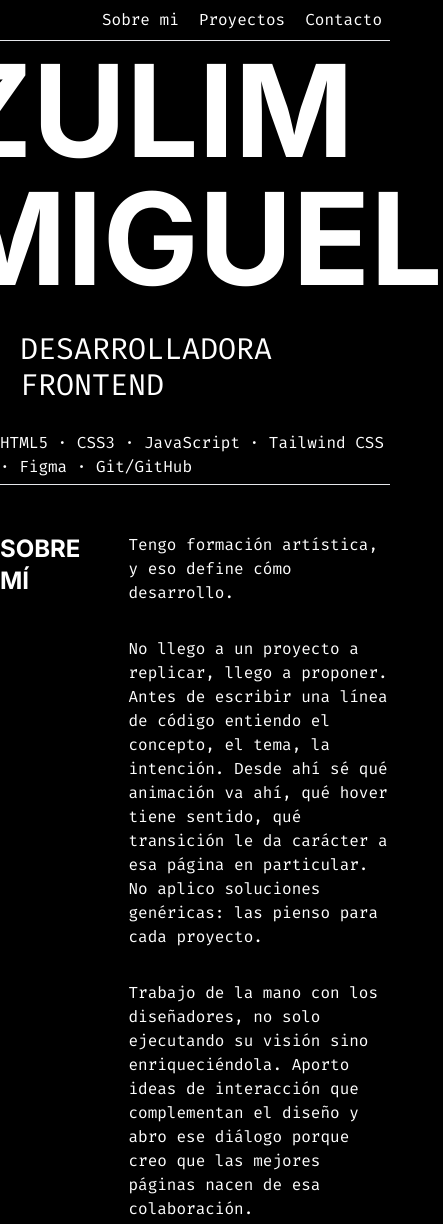
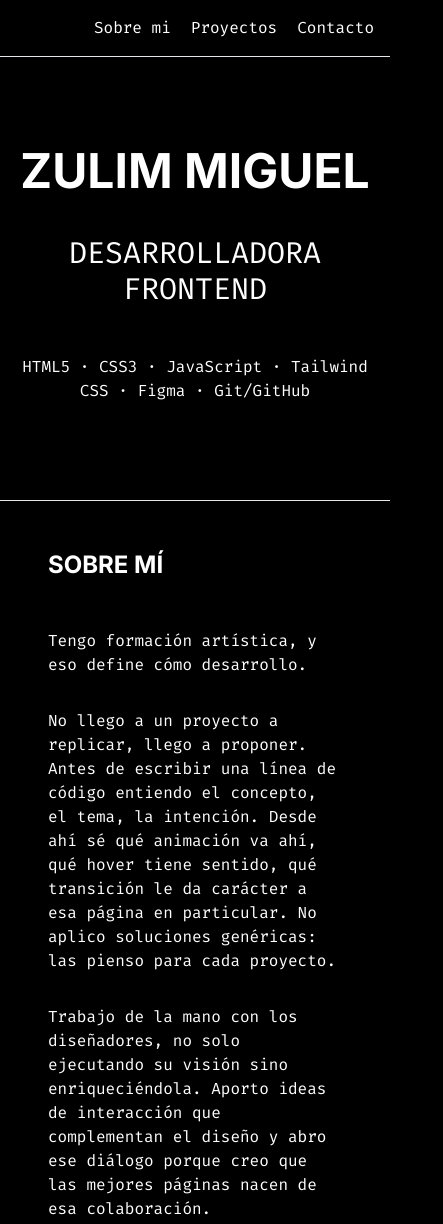
Before and after one commit to zulimmiguel161-rgb/Portafolio, a website: page index.html in a window 390 px wide. Shown: the top 1224 px of the page, 443 px wide, since content can reach past the window. Drawn offline with nearby package versions, Linux system fonts and the light colour scheme.

Commit message:
se añadio responsividad

```diff
--- a/index.html
+++ b/index.html
@@ -12,22 +12,24 @@
   <script src="https://cdn.tailwindcss.com"></script>
 </head>
 <body class="bg-black">
-  <nav class="border-b bg-black text-white border-white-200 flex row gap-2 justify-center item-center">
-    <div class="flex row w-full gap-5 justify-end item-center p-2 font-fira">
-      <a href="#sobremi">Sobre mi</a>
-      <a href="#proyectos">Proyectos</a>
-      <a href="#contacto">Contacto</a>
+  <nav class="border-b bg-black text-white border-white-200 flex row gap-2 justify-center item-center p-2">
+    <div class="flex row w-full gap-5 justify-end items-center p-2 font-fira">
+      <a href="#sobremi" class="hover:underline underline-offset-4 transition-all duration-300" >Sobre mi</a>
+      <a href="#proyectos" class="hover:underline underline-offset-4 transition-all duration-300">Proyectos</a>
+      <a href="#contacto" class="hover:underline underline-offset-4 transition-all duration-300">Contacto</a>
     </div>
   </nav>
-  <section class="flex justify-center items-center h-[calc(100vh-25rem)] flex-col border-b gap-2">
-    <h1 class="text-white font-inter text-9xl uppercase font-bold">Zulim Miguel</h1>
-    <h2 class="text-white font-fira text-3xl uppercase p-5">Desarrolladora frontend</h2>
-    <h3 class="font-fira text-white text-1xl">HTML5 · CSS3 · JavaScript · Tailwind CSS · Figma · Git/GitHub</h3>
+  <section class="flex justify-center items-center h-[calc(100vh-25rem)] flex-col border-b gap-2 border-box">
+    <div class="flex flex-col justify-center align-middle items-center gap-10">
+    <h1 class="text-white font-inter text-5xl md:text-8xl uppercase font-bold text-center">Zulim Miguel</h1>
+    <h2 class="text-white font-fira text-3xl uppercase text-center">Desarrolladora frontend</h2>
+    <h3 class="font-fira text-white text-b md:text-3xl text-center p-2">HTML5 · CSS3 · JavaScript · Tailwind CSS · Figma · Git/GitHub</h3>
+    </div>
   </section>
-  <section class="border-b py-12" id="sobremi">
-  <div class="max-w-[1200px] mx-auto flex gap-12">
+  <section class="border-b p-12" id="sobremi">
+  <div class="max-w-[1200px] mx-auto flex gap-12 md: flex-col">
 
-    <h2 class="text-white text-2xl font-inter uppercase font-bold w-2/5">
+    <h2 class="text-white text-2xl font-inter uppercase font-bold w-2/5 text-nowrap">
       Sobre mí
     </h2>
     <div class="font-fira text-white flex flex-col gap-8">
@@ -60,7 +62,7 @@
               sm:grid-cols-2
               md:grid-cols-3
               lg:grid-cols-4
-              max-h-[350px]">
+              relative">
 
     <div class="border-r border-b border-t-0 text-white h-[350px] flex flex-col items-end justify-between  uppercase font-fira relative z-10 overflow-hidden">
         <div class="flex flex-col justify-end items-end p-3">
@@ -75,12 +77,12 @@
           >
             <img
               src="src/img/proyecto-1.png"
-              class="absolute w-full h-full opacity-0 hover:opacity-30 transition duration-500 z-0 "
+              class="absolute w-full h-full opacity-0 hover:opacity-30 transition duration-500 z-0 object-cover "
           >
           </a>
     </div>
 
-    <div class="border-r border-b border-t-0 text-white h-[350px] flex flex-col items-star justify-between  uppercase font-fira relative z-10 overflow-hidden">
+    <div class="border-r border-b border-t-0 text-white h-[350px] flex flex-col items-end justify-between  uppercase font-fira relative z-10 overflow-hidden">
       <div class="flex flex-col justify-end items-end p-3">
         <p>Centro Multimedia · CENART</p>
         <p>La Fábrica Editorial · 2026</p>
@@ -98,7 +100,7 @@
 
     </div>
 
-    <div class="border-r border-b border-t-0 text-white h-[350px] flex flex-col items-star justify-between  uppercase font-fira relative z-10 overflow-hidden">
+    <div class="border-r border-b border-t-0 text-white h-[350px] flex flex-col items-start justify-between  uppercase font-fira relative z-10 overflow-hidden">
       <div class=" w-full flex flex-col justify-end items-end p-3">
         <p>Centro Multimedia · CENART</p>
         <p class="text-justify">LEIVA · 2026</p>
@@ -118,7 +120,7 @@
 
     </div>
 
-    <div class="border-r border-b border-t-0 text-white h-[350px] flex flex-col items-star justify-between  uppercase font-fira relative z-10 overflow-hidden">
+    <div class="border-r border-b border-t-0 text-white h-[350px] flex flex-col items-end justify-between  uppercase font-fira relative z-10 overflow-hidden">
       <div class="flex flex-col justify-end items-end p-3">
         <p>Centro Multimedia · CENART</p>
         <p>DiseñaLab · 2026</p>
```
